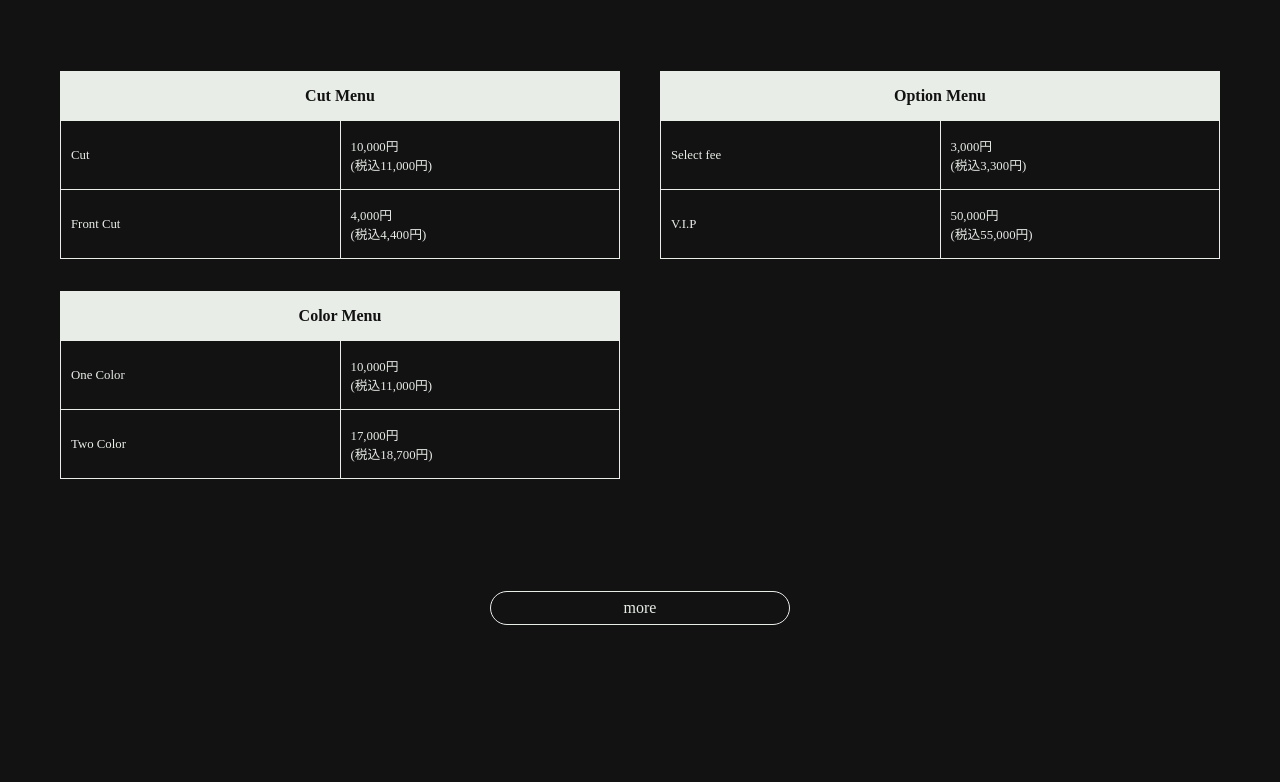
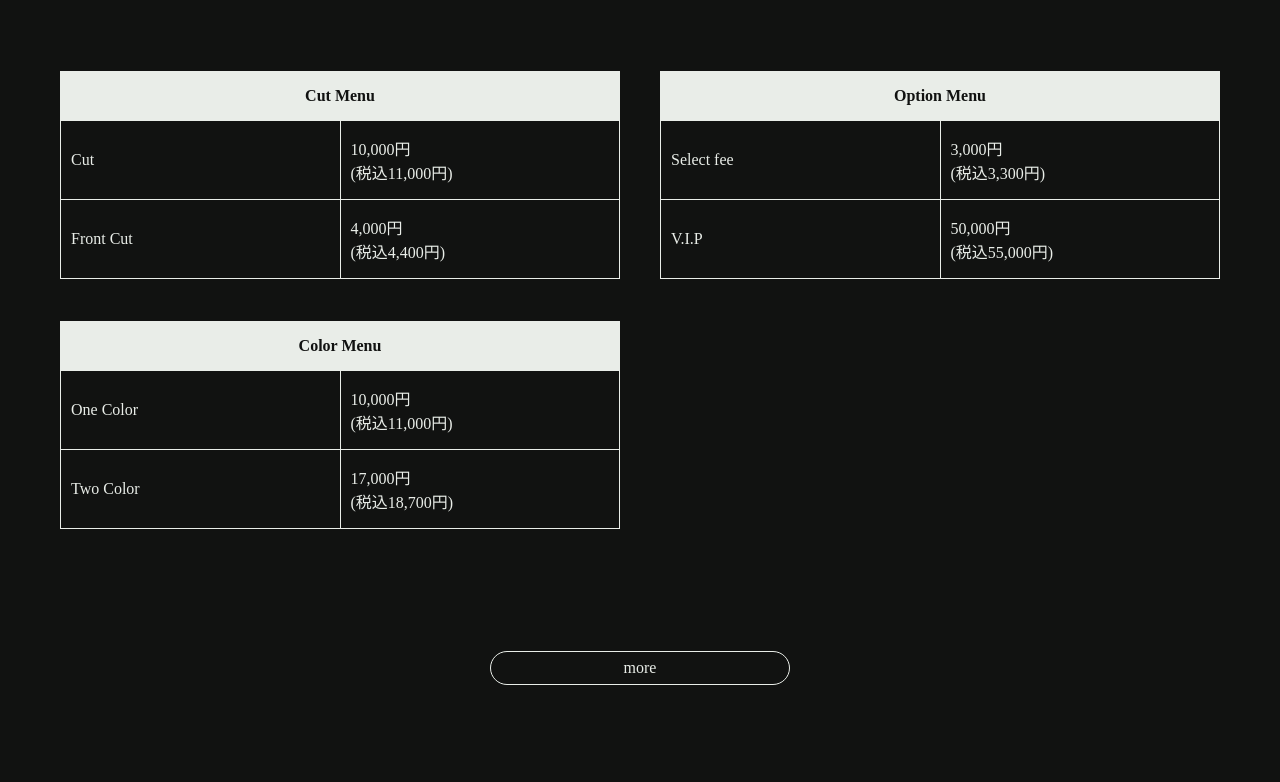
Before and after one commit to saikinkatenai95/hair-salon, a plain HTML site: page index.html in a window 1280 px wide. Shown: the part 2100-2882 px from the top of the page. Drawn offline with nearby package versions, Linux system fonts and the light colour scheme; some packages are replaced by stand-ins of ours.

Commit message:
料金フォント修正

```diff
--- a/style.css
+++ b/style.css
@@ -428,7 +428,7 @@ z-index: 3;
 
 .system-box{
   width: 1200px;
-  height:440px;
+  height:500px;
   color:#e9ede8;
   display: flex;
   flex-wrap: wrap;
@@ -454,7 +454,7 @@ table th, table td{
   border: 1px solid #e9ede8;
   padding: 15px 10px;
   text-align: left;
-  font-size: 80%;
+  font-size: 100%;
   vertical-align: middle;
   word-break: break-all;
   box-sizing: border-box;
```
